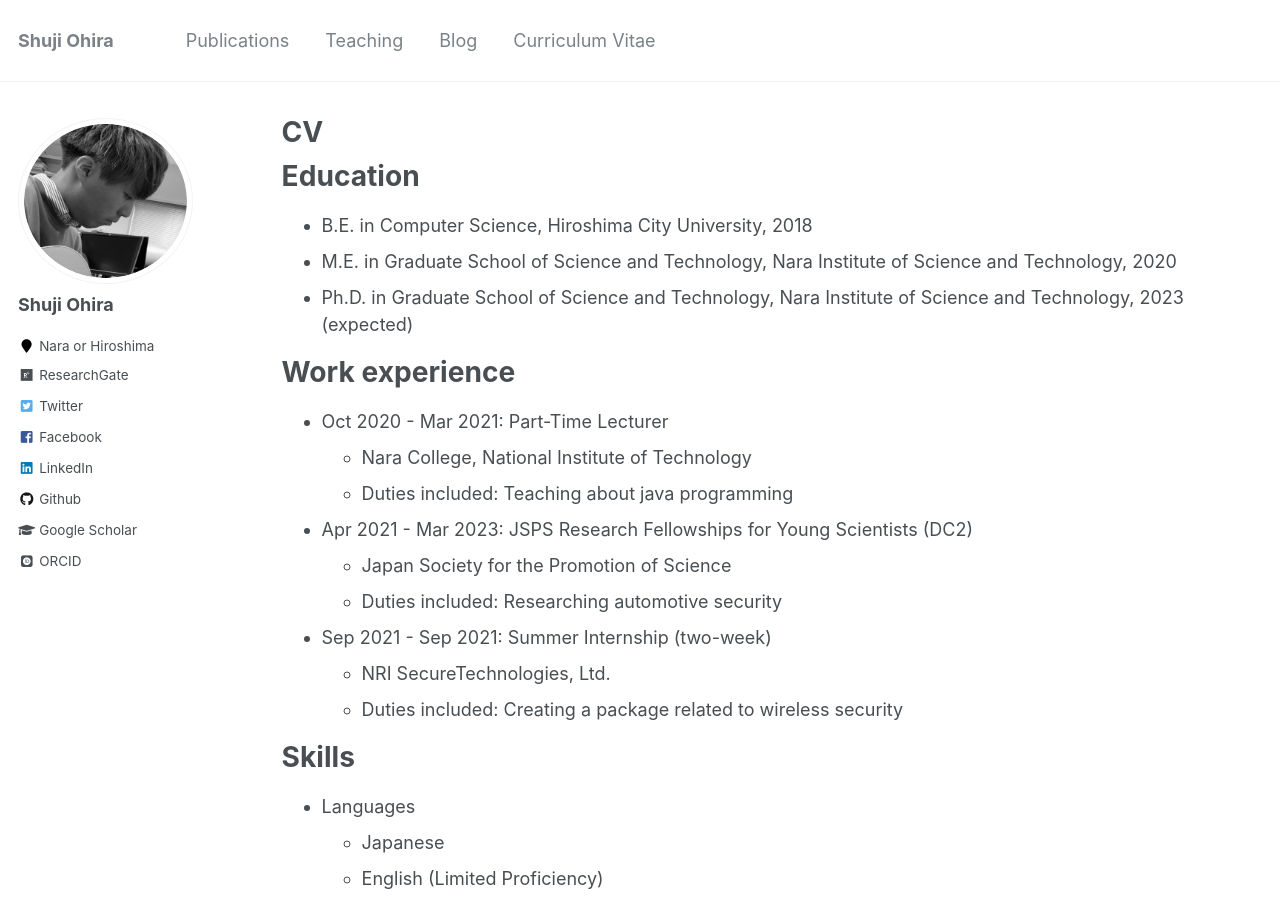
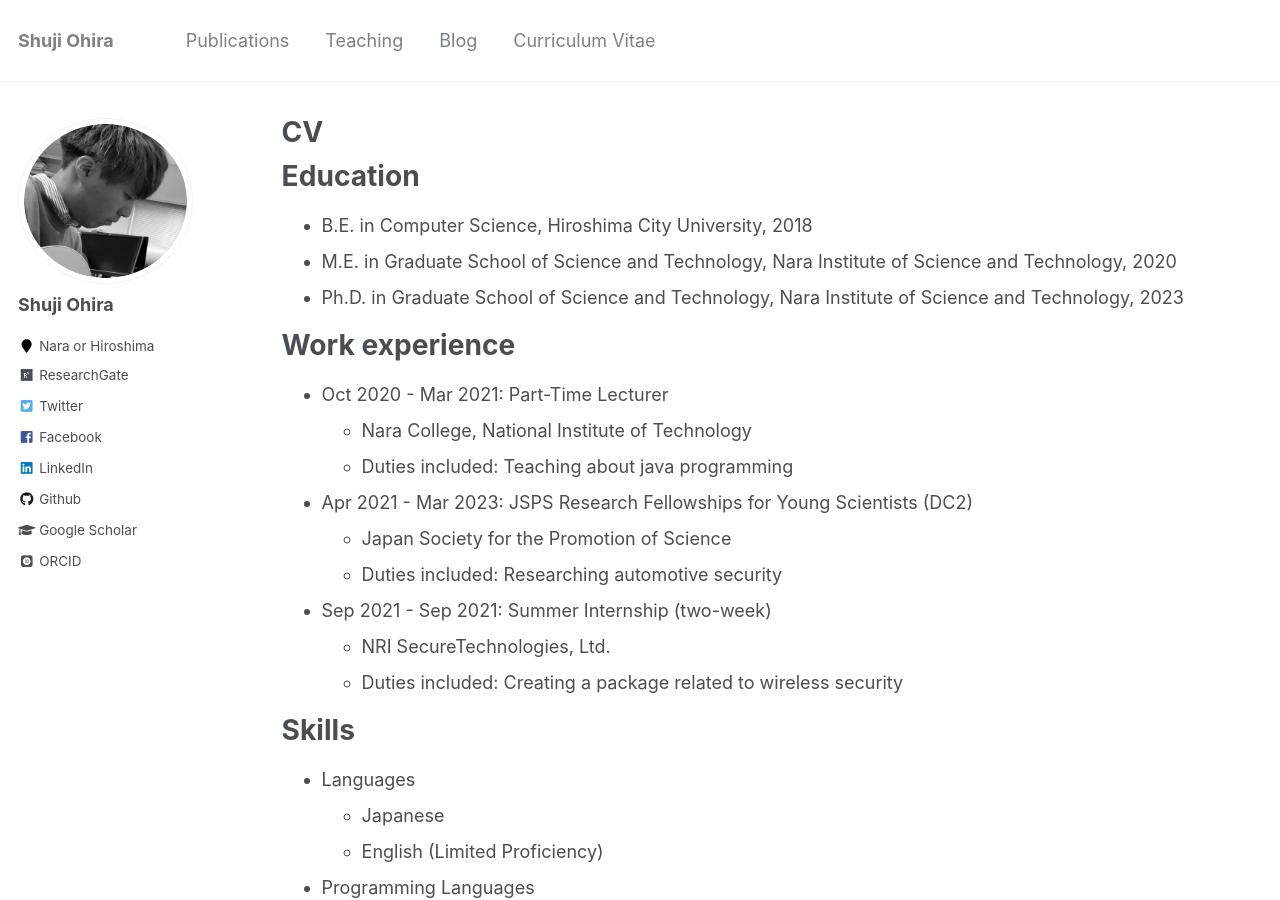
Before and after one commit to shuji-oh/shuji-oh.github.io, a Jekyll site: the page built from _pages/cv.md, in a window 1280 px wide and 900 px high. Built offline with Jekyll 4.4.1, drawn with Linux system fonts in a browser that asks for light colours; some web fonts are replaced.

Commit message:
Update cv.md

```diff
--- a/_pages/cv.md
+++ b/_pages/cv.md
@@ -13,7 +13,7 @@ Education
 ======
 * B.E. in Computer Science, Hiroshima City University, 2018
 * M.E. in Graduate School of Science and Technology, Nara Institute of Science and Technology, 2020
-* Ph.D. in Graduate School of Science and Technology, Nara Institute of Science and Technology, 2023 (expected)
+* Ph.D. in Graduate School of Science and Technology, Nara Institute of Science and Technology, 2023
 
 Work experience
 ======
```
